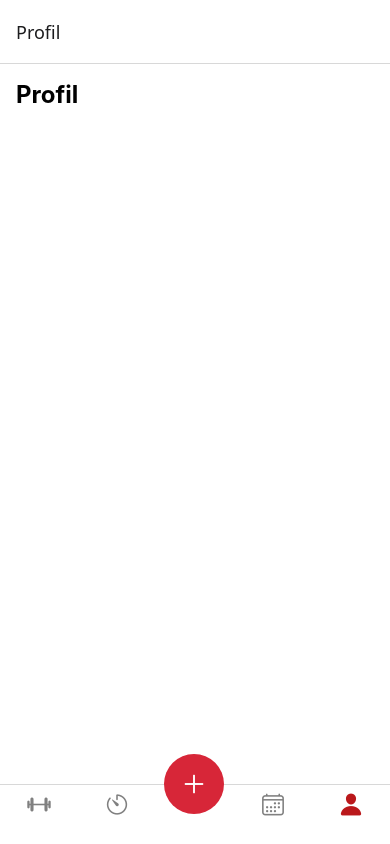
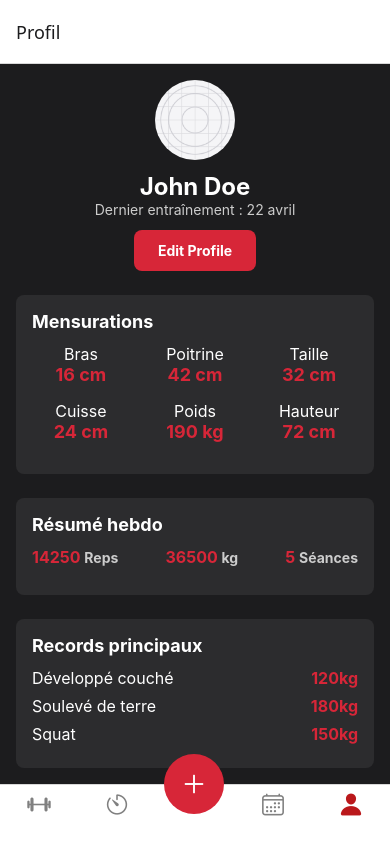
Before and after one commit to oliflox/IronLog, a React Native app: screen /Profil in a window 390 px wide. Built offline with nearby package versions, Linux system fonts and the light colour scheme; grey boxes are pictures that could not be loaded.

Commit message:
Add user profile mock data and enhance ProfileScreen layout - Introduced a new mock data file for user profiles. - Updated ProfileScreen to display user information, measurements, weekly stats, and top exercises.

```diff
--- /dev/null
+++ b/mock/profile.ts
@@ -0,0 +1,25 @@
+// Données mockées du profil utilisateur
+export const profileMock = {
+  name: 'John Doe',
+  lastWorkout: '22 avril',
+  avatar: require('../assets/images/icon.png'), // à remplacer par la vraie photo si besoin
+  measurements: [
+    { label: 'Bras', value: 16, unit: 'cm' },
+    { label: 'Poitrine', value: 42, unit: 'cm' },
+    { label: 'Taille', value: 32, unit: 'cm' },
+    { label: 'Cuisse', value: 24, unit: 'cm' },
+    { label: 'Poids', value: 190, unit: 'kg' },
+    { label: 'Hauteur', value: 72, unit: 'cm' },
+  ],
+  weekly: {
+    reps: 14250,
+    weight: 36500,
+    workouts: 5,
+    duration: '5h 30m',
+  },
+  topExercises: [
+    { name: 'Développé couché', record: '120kg' },
+    { name: 'Soulevé de terre', record: '180kg' },
+    { name: 'Squat', record: '150kg' },
+  ],
+};
--- a/screens/ProfileScreen.tsx
+++ b/screens/ProfileScreen.tsx
@@ -1,23 +1,77 @@
-import type { NativeStackScreenProps } from '@react-navigation/native-stack';
-import React from 'react';
-import { Text, View } from 'react-native';
+import React from "react";
+import { Image, Pressable, ScrollView, Text, View } from "react-native";
+import { profileMock } from "../mock/profile";
+import { profileStyles } from "../styles/profile";
 
-import { profileStyles } from '../styles/profile';
+const ProfileScreen = () => {
+  return (
+    <ScrollView
+      style={profileStyles.container}
+      contentContainerStyle={{ paddingBottom: 32 }}
+    >
+      {/* Bloc Profil */}
+      <View style={profileStyles.profileBlock}>
+        <Image source={profileMock.avatar} style={profileStyles.avatar} />
+        <Text style={profileStyles.name}>{profileMock.name}</Text>
+        <Text style={profileStyles.lastWorkout}>
+          Dernier entraînement : {profileMock.lastWorkout}
+        </Text>
+        <Pressable style={profileStyles.editButton}>
+          <Text style={profileStyles.editButtonText}>Edit Profile</Text>
+        </Pressable>
+      </View>
 
-type RootStackParamList = {
-  Workout: undefined;
-  Profil: undefined;
-  Timer: undefined;
-  Calendar: undefined;
-};
+      {/* Bloc Mensurations */}
+      <View style={profileStyles.measurementsBlock}>
+        <Text style={profileStyles.measurementsTitle}>Mensurations</Text>
+        <View style={profileStyles.measurementsRow}>
+          {profileMock.measurements.map((item) => (
+            <View key={item.label} style={profileStyles.measurementItem}>
+              <Text style={profileStyles.measurementLabel}>{item.label}</Text>
+              <Text style={profileStyles.measurementValue}>
+                {item.value} {item.unit}
+              </Text>
+            </View>
+          ))}
+        </View>
+      </View>
 
-type Props = NativeStackScreenProps<RootStackParamList, 'Profil'>;
+      {/* Résumé Hebdo */}
+      <View style={profileStyles.weeklyBlock}>
+        <Text style={profileStyles.weeklyTitle}>Résumé hebdo</Text>
+        <View style={profileStyles.weeklyStatsRow}>
+          <View style={profileStyles.weeklyStat}>
+            <Text style={profileStyles.statValue}>
+              {profileMock.weekly.reps}{" "}
+              <Text style={profileStyles.statLabel}>Reps</Text>
+            </Text>
+          </View>
+          <View style={profileStyles.weeklyStat}>
+            <Text style={profileStyles.statValue}>
+              {profileMock.weekly.weight}{" "}
+              <Text style={profileStyles.statLabel}>kg</Text>
+            </Text>
+          </View>
+          <View style={profileStyles.weeklyStat}>
+            <Text style={profileStyles.statValue}>
+              {profileMock.weekly.workouts}{" "}
+              <Text style={profileStyles.statLabel}>Séances</Text>
+            </Text>
+          </View>
+        </View>
+      </View>
 
-const ProfileScreen = ({ navigation }: Props) => {
-  return (
-    <View style={profileStyles.container}>
-      <Text style={profileStyles.title}>Profil</Text>
-    </View>
+      {/* Stats Exos */}
+      <View style={profileStyles.statsBlock}>
+        <Text style={profileStyles.statsTitle}>Records principaux</Text>
+        {profileMock.topExercises.map((ex) => (
+          <View key={ex.name} style={profileStyles.recordRow}>
+            <Text style={profileStyles.recordLabel}>{ex.name}</Text>
+            <Text style={profileStyles.recordValue}>{ex.record}</Text>
+          </View>
+        ))}
+      </View>
+    </ScrollView>
   );
 };
 
--- a/styles/profile.ts
+++ b/styles/profile.ts
@@ -1,14 +1,129 @@
 import { StyleSheet } from 'react-native';
+import { theme } from './theme';
 
 export const profileStyles = StyleSheet.create({
   container: {
     flex: 1,
-    backgroundColor: '#fff',
-    padding: 16,
+    backgroundColor: theme.colors.mainBg,
+    padding: theme.spacing.md,
   },
-  title: {
-    fontSize: 24,
+  profileBlock: {
+    alignItems: 'center',
+    marginBottom: theme.spacing.lg,
+  },
+  avatar: {
+    width: 80,
+    height: 80,
+    borderRadius: theme.borderRadius.round,
+    marginBottom: theme.spacing.sm,
+  },
+  name: {
+    color: theme.colors.text,
+    fontSize: theme.typography.fontSize.xxl,
     fontWeight: 'bold',
-    marginBottom: 16,
+  },
+  lastWorkout: {
+    color: theme.colors.textSecondary,
+    fontSize: theme.typography.fontSize.sm,
+    marginBottom: theme.spacing.sm,
+  },
+  editButton: {
+    backgroundColor: theme.colors.primary,
+    borderRadius: theme.borderRadius.md,
+    paddingHorizontal: theme.spacing.lg,
+    paddingVertical: theme.spacing.sm,
+  },
+  editButtonText: {
+    color: theme.colors.text,
+    fontWeight: 'bold',
+  },
+  measurementsBlock: {
+    backgroundColor: theme.colors.itemBg,
+    borderRadius: theme.borderRadius.md,
+    padding: theme.spacing.md,
+    marginBottom: theme.spacing.lg,
+  },
+  measurementsTitle: {
+    color: theme.colors.text,
+    fontSize: theme.typography.fontSize.lg,
+    fontWeight: 'bold',
+    marginBottom: theme.spacing.sm,
+  },
+  measurementsRow: {
+    flexDirection: 'row',
+    flexWrap: 'wrap',
+    justifyContent: 'space-between',
+  },
+  measurementItem: {
+    width: '30%',
+    marginBottom: theme.spacing.md,
+    alignItems: 'center',
+  },
+  measurementLabel: {
+    color: theme.colors.text,
+    fontSize: theme.typography.fontSize.md,
+  },
+  measurementValue: {
+    color: theme.colors.primary,
+    fontWeight: 'bold',
+    fontSize: theme.typography.fontSize.lg,
+  },
+  weeklyBlock: {
+    backgroundColor: theme.colors.itemBg,
+    borderRadius: theme.borderRadius.md,
+    padding: theme.spacing.md,
+    marginBottom: theme.spacing.lg,
+  },
+  weeklyTitle: {
+    color: theme.colors.text,
+    fontSize: theme.typography.fontSize.lg,
+    fontWeight: 'bold',
+    marginBottom: theme.spacing.sm,
+  },
+  weeklyStatsRow: {
+    flexDirection: 'row',
+    justifyContent: 'space-between',
+    marginBottom: theme.spacing.sm,
+  },
+  weeklyStat: {
+    alignItems: 'center',
+  },
+  statValue: {
+    color: theme.colors.primary,
+    fontWeight: 'bold',
+    fontSize: theme.typography.fontSize.md,
+  },
+  statLabel: {
+    color: theme.colors.textSecondary,
+    fontSize: theme.typography.fontSize.sm,
+  },
+  weeklyDuration: {
+    color: theme.colors.textSecondary,
+    fontSize: theme.typography.fontSize.sm,
+  },
+  statsBlock: {
+    backgroundColor: theme.colors.itemBg,
+    borderRadius: theme.borderRadius.md,
+    padding: theme.spacing.md,
+  },
+  statsTitle: {
+    color: theme.colors.text,
+    fontSize: theme.typography.fontSize.lg,
+    fontWeight: 'bold',
+    marginBottom: theme.spacing.sm,
+  },
+  recordRow: {
+    flexDirection: 'row',
+    justifyContent: 'space-between',
+    marginBottom: theme.spacing.xs,
+  },
+  recordLabel: {
+    color: theme.colors.text,
+    fontSize: theme.typography.fontSize.md,
+  },
+  recordValue: {
+    color: theme.colors.primary,
+    fontWeight: 'bold',
+    fontSize: theme.typography.fontSize.md,
   },
 });
```
